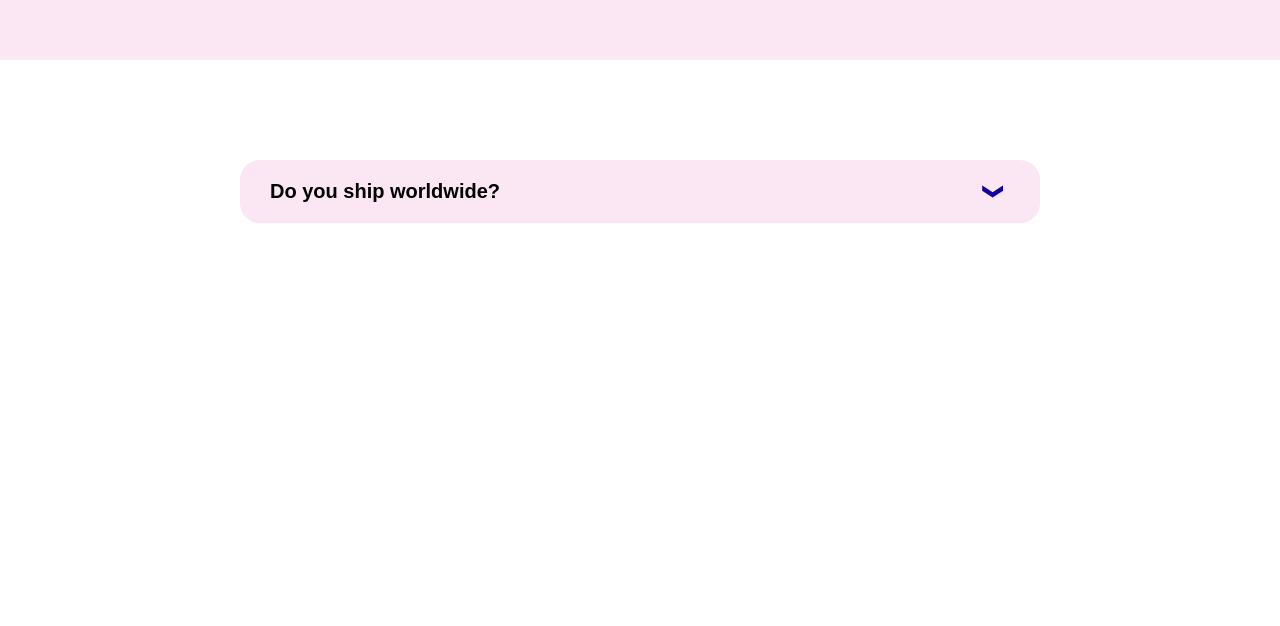
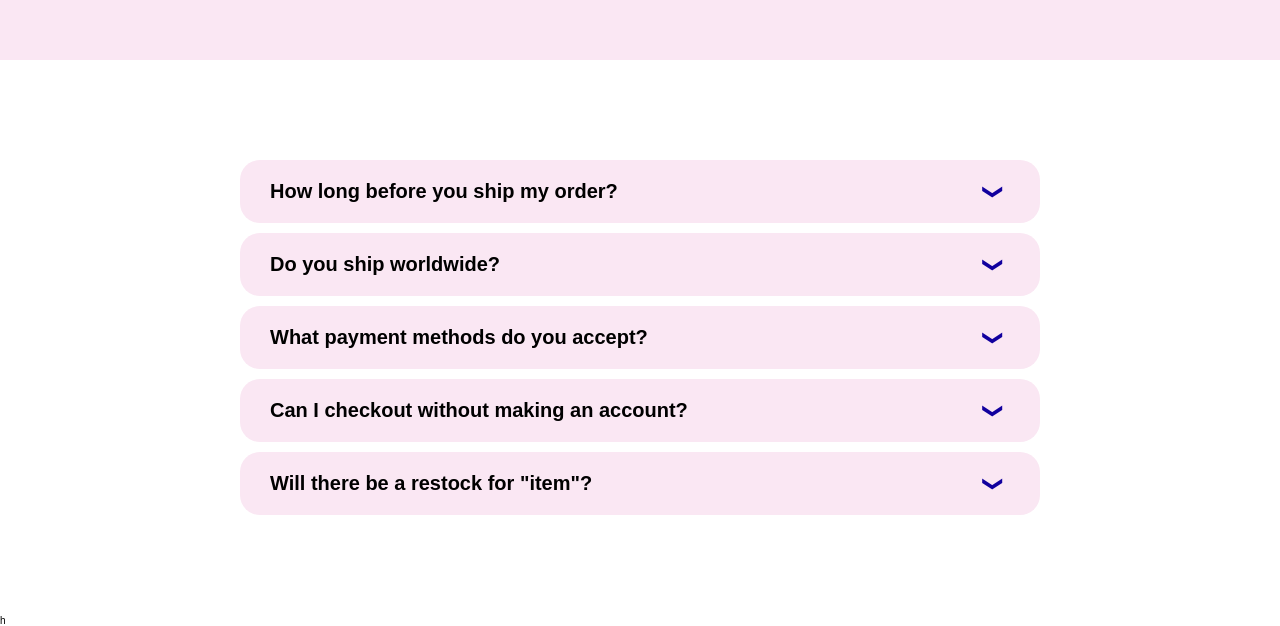
Before and after one commit to zeeneecodes/practice-faq-landing, a website: page index.html in a window 1280 px wide. Shown: the part 343-969 px from the top of the page. Before the commit the page ends 800 px from the top, so only its background shows below. Drawn offline with Linux system fonts and the light colour scheme.

Commit message:
add more questions and fix some styling issues

```diff
--- a/index.html
+++ b/index.html
@@ -21,7 +21,7 @@
   </nav>
   <header class="header">
     <div class="header__inner-container">
-      <div class="header__title">What can we do for you?</div>
+      <h1 class="header__title">What can we do for you?</h1>
       <div class="header__searchbar">
         <input type="text" class="header__searchbar--input" placeholder="Search">
         <button class="header__searchbar--button">&rarr;</button>
@@ -30,12 +30,53 @@
   </header>
   <main>
     <section class="accordion">
-      <div class="accordion__tab">
-        <input type="checkbox" id="accordion1">
-        <label for="accordion1" class="accordion__tab-label">Do you ship worldwide?</label>
-        <div class="accordion__tab-content">
-          <p>Yes! We ship worldwide.</p>
+      <div class="accordion__inner-container">
+        <div class="accordion__tab">
+          <input type="checkbox" id="accordion1">
+          <label for="accordion1" class="accordion__tab-label"><h2>How long before you ship my order?</h2></label>
+          <div class="accordion__tab-content">
+            <p>The time we need to prepare an order for shipping varies. For details, please see individual items.</p>
+          </div>
         </div>
+
+        <div class="accordion__tab">
+          <input type="checkbox" id="accordion2">
+          <label for="accordion2" class="accordion__tab-label"><h2>Do you ship worldwide?</h2></label>
+          <div class="accordion__tab-content">
+            <p>Yes! We ship worldwide. You will be responsible for any international customs/VAT/Tariffs if you are outside of the Philippines!</p>
+          </div>
+        </div>
+
+        <div class="accordion__tab">
+          <input type="checkbox" id="accordion3">
+          <label for="accordion3" class="accordion__tab-label"><h2>What payment methods do you accept?</h2></label>
+          <div class="accordion__tab-content">
+            <p>We accept the following: Bank Transfers via BDO, BPI, MetroBank, eWallets via GCASH and PayMaya, Mastercard, Visa, and JCB credit/debit.</p>
+            <p><em>Paypal will soon be available.</em></p>
+          </div>
+        </div>
+
+        <div class="accordion__tab">
+          <input type="checkbox" id="accordion4">
+          <label for="accordion4" class="accordion__tab-label"><h2>Can I checkout without making an account?</h2></label>
+          <div class="accordion__tab-content">
+            <p>Absolutely! You will be notified via email once your order is ready for shipping.</p>
+          </div>
+        </div>
+
+        <div class="accordion__tab">
+          <input type="checkbox" id="accordion5">
+          <label for="accordion5" class="accordion__tab-label"><h2>Will there be a restock for "item"?</h2></label>
+          <div class="accordion__tab-content">
+            <p>Please look forward to any annoucement for restocks on our official pages.</p>
+          </div>
+        </div>
+      </div>
+    </section>
+
+    <section class="contact">
+      <div class="contact__inner-container">
+        h
       </div>
     </section>
   </main>
--- a/sass/components/_accordion.scss
+++ b/sass/components/_accordion.scss
@@ -3,6 +3,7 @@
   justify-content: center;
   padding: 10rem 0;
   font-size: 2rem;
+
 
   input {
     display: none;
@@ -15,17 +16,24 @@
     border-radius: 2rem;
     transition: all .2s;
 
+    &:not(:last-child) {
+      margin-bottom: 1rem;
+    }
+
     &-label {
       display: flex;
       justify-content: space-between;
       align-items: center;
-      font-weight: 600;
 
       &::after {
         content: '\276F';
         color: $violet-darker;
         transform: rotate(90deg);
         height: 1rem;
+      }
+
+      & h2 {
+        font-size: 2rem;
       }
 
     }
```
Also changed, not shown: css/style.css.
